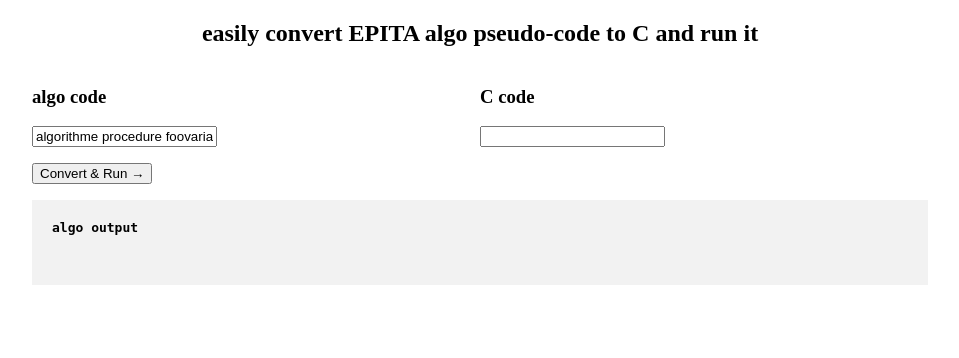
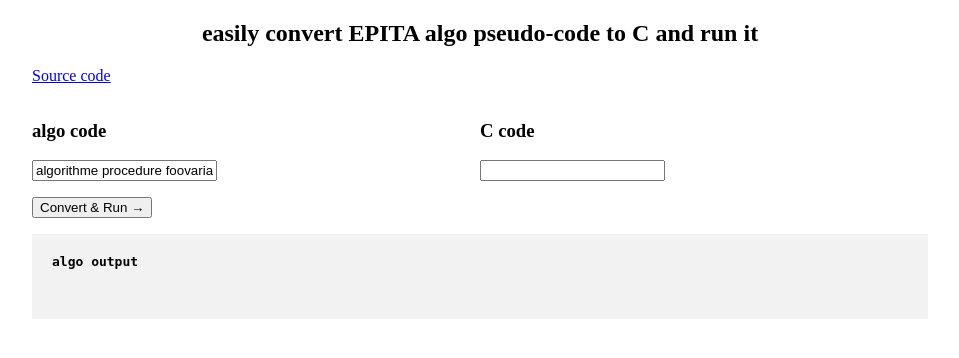
Before and after one commit to choucavalier/a2c-web, a Django app: page / in a window 1280 px wide. Shown: the top 358 px of the page, without its empty margins (160-1119 px from the left). Run offline with Django 3.2, Linux system fonts and the light colour scheme.

Commit message:
Adding link to source code

```diff
--- a/templates/convert.html
+++ b/templates/convert.html
@@ -8,6 +8,8 @@
 {% block content %}
 
 <h2>easily convert EPITA algo pseudo-code to C and run it</h2>
+
+<p><a href="https://github.com/zehirmahnn/a2c" target="_blank">Source code</a>
 
 <form action="/" method="post" accept-charset="utf-8">
     {% csrf_token %}
```
